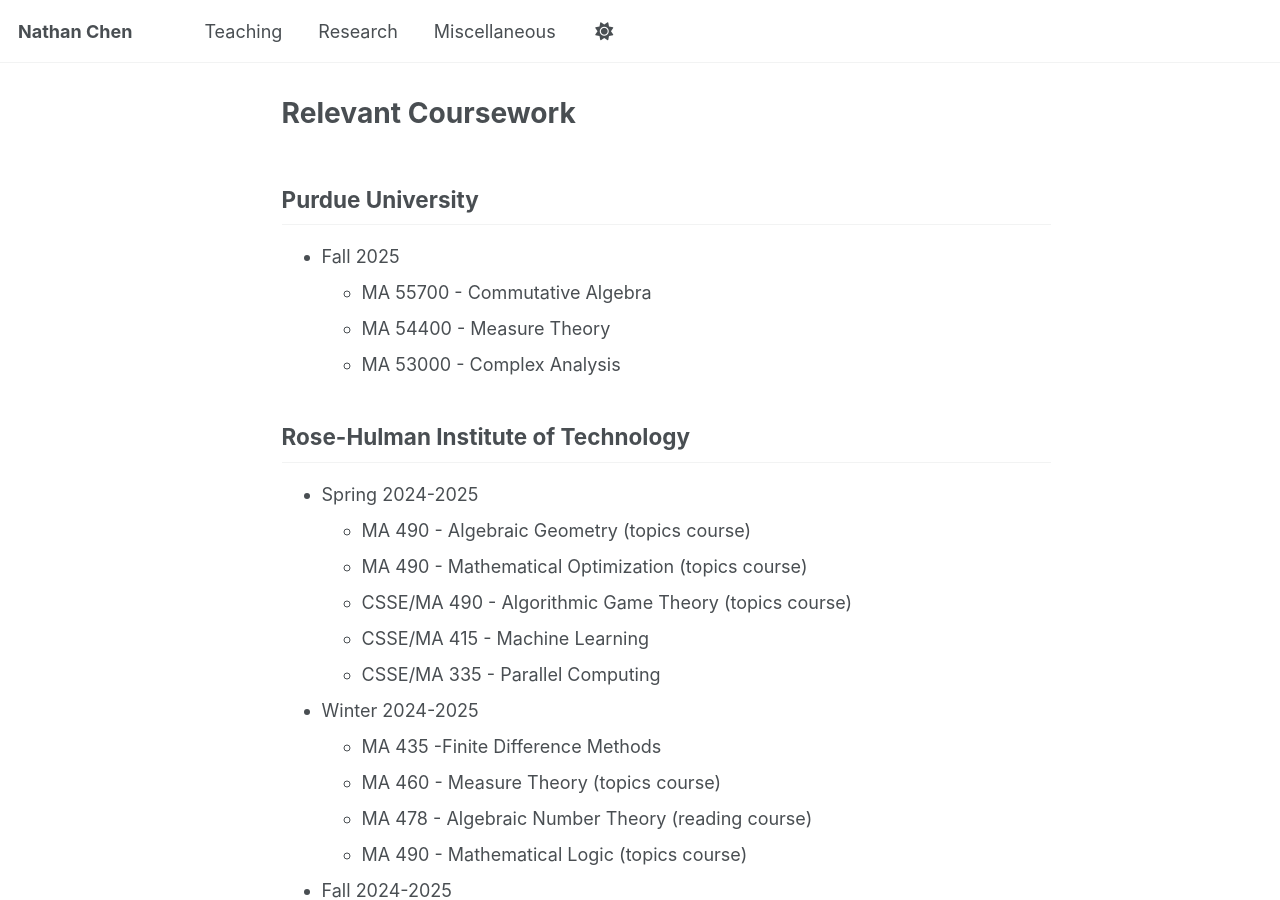
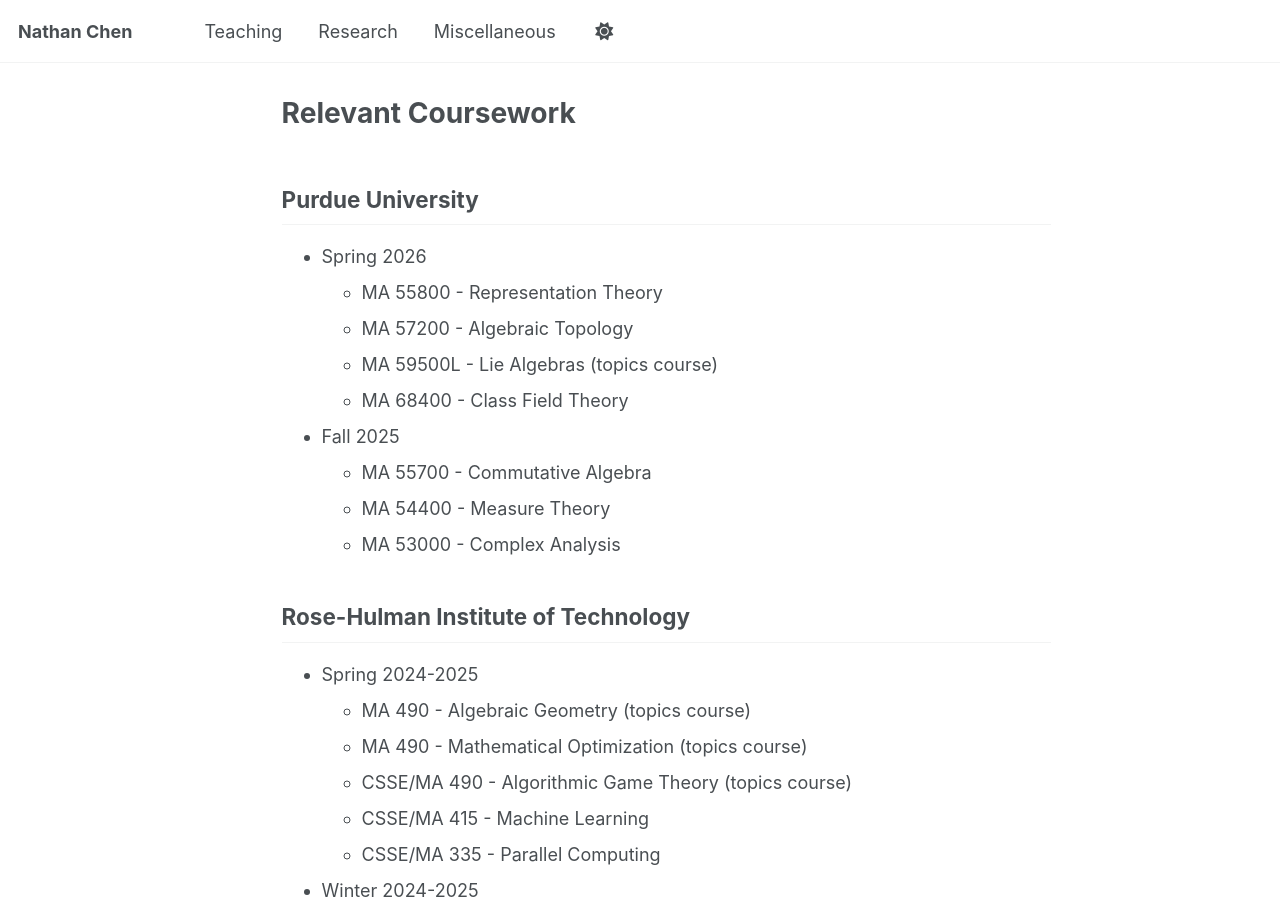
Before and after one commit to nathanchen03/nathanchen03.github.io, a Jekyll site: the page built from _pages/courses.md, in a window 1280 px wide and 900 px high. Built offline with Jekyll 4.4.1, drawn with Linux system fonts in a browser that asks for light colours; a script bundle is joined from its source files by our own code; library files that are not in the unit come from our copies.

Commit message:
updated coursework for spring 2026

```diff
--- a/_pages/courses.md
+++ b/_pages/courses.md
@@ -5,6 +5,11 @@
 ---
 
 ## Purdue University
+* Spring 2026
+    - MA 55800 - Representation Theory
+    - MA 57200 - Algebraic Topology
+    - MA 59500L - Lie Algebras (topics course)
+    - MA 68400 - Class Field Theory
 * Fall 2025
     - MA 55700 - Commutative Algebra
     - MA 54400 - Measure Theory
```
